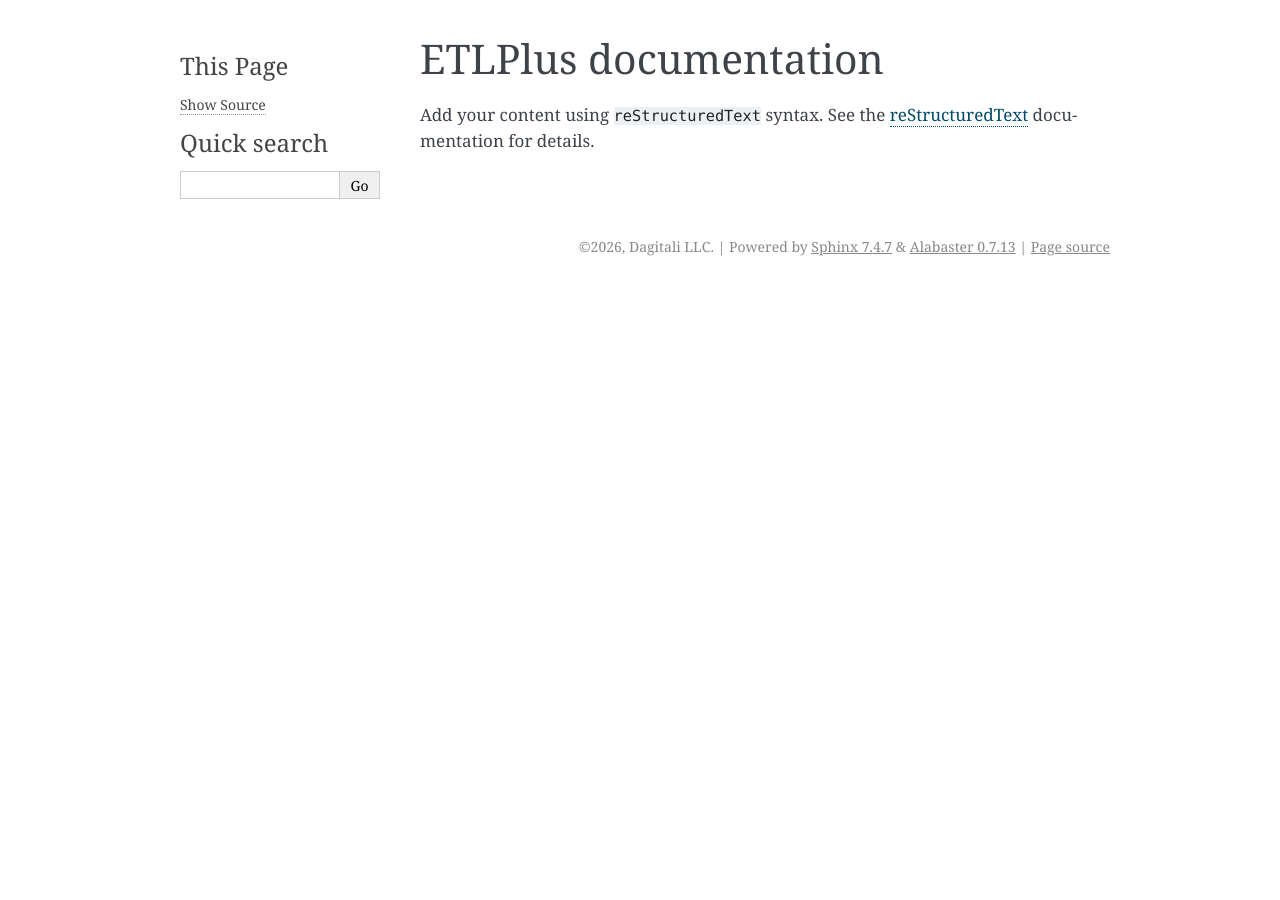
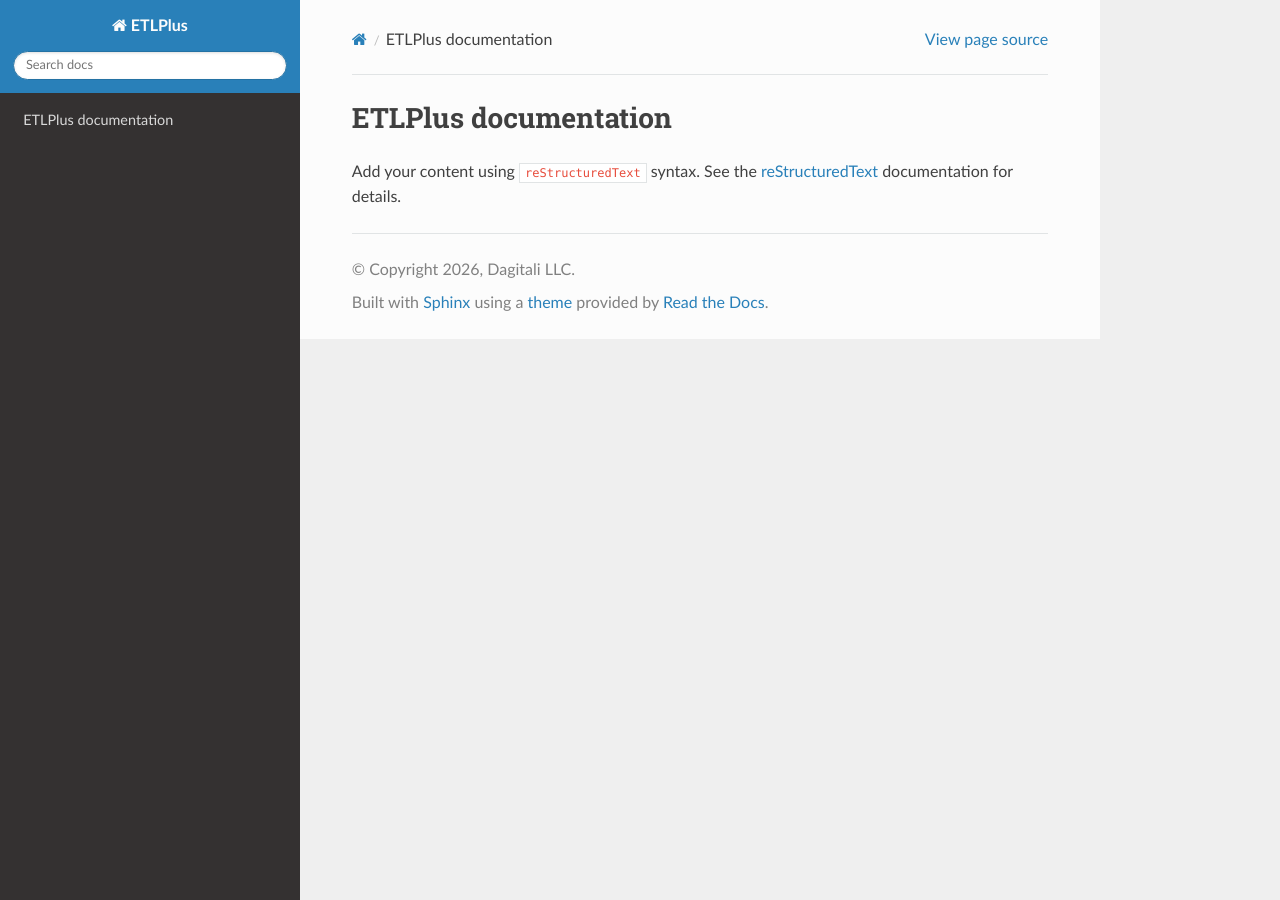
Before and after one commit to Dagitali/ETLPlus, a Sphinx documentation site: the page built from docs/source/index.rst, in a window 1280 px wide. Built offline with Sphinx 7.4.7 and the Read the Docs theme 3.1.0, drawn with Linux system fonts in a browser that asks for light colours; part of the change alters nothing that is shown.

Commit message:
ci(docs): Update conf.py

```diff
--- a/docs/source/conf.py
+++ b/docs/source/conf.py
@@ -8,25 +8,70 @@
 # For the full list of built-in configuration values, see the documentation:
 # https://www.sphinx-doc.org/en/master/usage/configuration.html
 
-# -- Project information -----------------------------------------------------
+from __future__ import annotations
+
+import sys
+from pathlib import Path
+
+from etlplus import __author__
+from etlplus import __version__
+
+ROOT = Path(__file__).resolve().parents[1]
+if str(ROOT) not in sys.path:
+    sys.path.insert(0, str(ROOT))
+
+# -- Project Information -- #
 # https://www.sphinx-doc.org/en/master/usage/configuration.html#project-information
 
 project = 'ETLPlus'
 copyright = '2026, Dagitali LLC'
-author = 'Dagitali LLC'
-release = 'v0.25.0'
+author = __author__
+release = __version__
 
-# -- General configuration ---------------------------------------------------
+# -- General Configuration -- #
 # https://www.sphinx-doc.org/en/master/usage/configuration.html#general-configuration
 
-extensions: list[str] = []
+extensions: list[str] = [
+    'sphinx.ext.autodoc',
+    'sphinx.ext.autosummary',
+    'sphinx.ext.napoleon',
+    'sphinx.ext.viewcode',
+]
 
 templates_path = ['_templates']
-exclude_patterns: list[str] = []
+exclude_patterns: list[str] = [
+    '_build',
+    'Thumbs.db',
+    '.DS_Store',
+]
 
+autosummary_generate = True
+autosummary_generate_overwrite = True
+autosummary_ignore_module_all = False
 
-# -- Options for HTML output -------------------------------------------------
+autodoc_default_options = {
+    'members': True,
+    'member-order': 'bysource',
+    'show-inheritance': True,
+}
+autodoc_member_order = 'bysource'
+autodoc_mock_imports = [
+    'click',
+    'pydantic',
+    'requests',
+    'sqlalchemy',
+    'typer',
+]
+
+# -- Napoleon Configuration -- #
+
+napoleon_google_docstring = False
+napoleon_numpy_docstring = True
+
+# -- Options for HTML Output -- #
 # https://www.sphinx-doc.org/en/master/usage/configuration.html#options-for-html-output
 
 html_theme = 'alabaster'
+html_theme = 'sphinx_rtd_theme'
 html_static_path = ['_static']
+html_title = f'{project} {release}'
```
